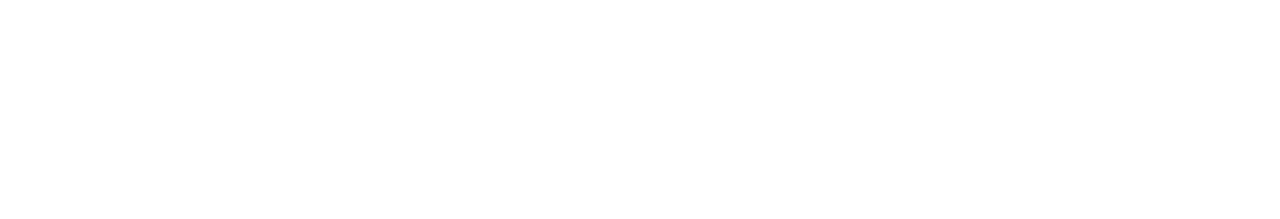
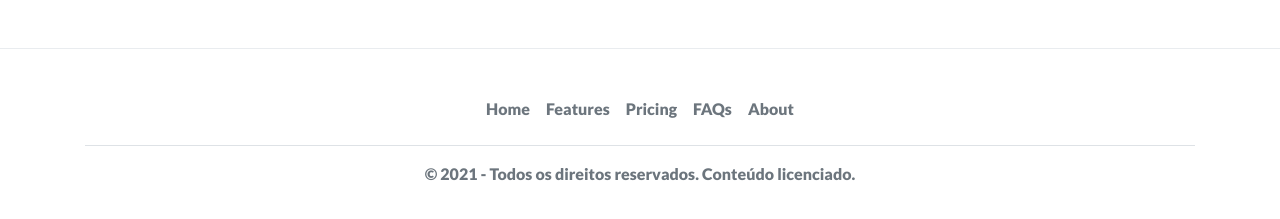
Before and after one commit to deloitte-grupo-4/pi-front-grupo-04, an Angular app: page / in a window 1280 px wide. Shown: the part 1389-1608 px from the top of the page. Before the commit the page ends 1437 px from the top, so only its background shows below. Built offline with nearby package versions, Linux system fonts and the light colour scheme; no server answers.

Commit message:
adicionado bootstrap nas dep json | adicionado base footer | att home com footer

```diff
--- a/angular.json
+++ b/angular.json
@@ -30,6 +30,7 @@
               "src/assets"
             ],
             "styles": [
+              "node_modules/bootstrap/dist/css/bootstrap.min.css",
               "src/styles.css"
             ],
             "scripts": []
--- a/package.json
+++ b/package.json
@@ -15,9 +15,12 @@
     "@angular/compiler": "~12.2.0",
     "@angular/core": "~12.2.0",
     "@angular/forms": "~12.2.0",
+    "@angular/localize": "~12.2.0",
     "@angular/platform-browser": "~12.2.0",
     "@angular/platform-browser-dynamic": "~12.2.0",
     "@angular/router": "~12.2.0",
+    "@ng-bootstrap/ng-bootstrap": "^10.0.0",
+    "bootstrap": "^4.5.0",
     "rxjs": "~6.6.0",
     "tslib": "^2.3.0",
     "zone.js": "~0.11.4"
--- /dev/null
+++ b/src/app/Components/footer/footer.component.html
@@ -0,0 +1,26 @@
+<div class="dropdown-divider"></div>
+
+<div class="container">
+  <footer class="py-3 my-4">
+    <ul class="nav justify-content-center border-bottom pb-3 mb-3">
+      <li class="nav-item">
+        <a href="#" class="nav-link px-2 text-muted">Home</a>
+      </li>
+      <li class="nav-item">
+        <a href="#" class="nav-link px-2 text-muted">Features</a>
+      </li>
+      <li class="nav-item">
+        <a href="#" class="nav-link px-2 text-muted">Pricing</a>
+      </li>
+      <li class="nav-item">
+        <a href="#" class="nav-link px-2 text-muted">FAQs</a>
+      </li>
+      <li class="nav-item">
+        <a href="#" class="nav-link px-2 text-muted">About</a>
+      </li>
+    </ul>
+    <p class="text-center text-muted">
+      &copy; 2021 - Todos os direitos reservados. Conteúdo licenciado.
+    </p>
+  </footer>
+</div>
--- /dev/null
+++ b/src/app/Components/footer/footer.component.ts
@@ -0,0 +1,15 @@
+import { Component, OnInit } from '@angular/core';
+
+@Component({
+  selector: 'app-footer',
+  templateUrl: './footer.component.html',
+  styleUrls: ['./footer.component.css']
+})
+export class FooterComponent implements OnInit {
+
+  constructor() { }
+
+  ngOnInit(): void {
+  }
+
+}
--- a/src/app/Components/header/header.component.html
+++ b/src/app/Components/header/header.component.html
@@ -1,24 +1,31 @@
 <header class="container">
   <div class="logo">
-      <h1><a href="#"><img src="https://fontmeme.com/permalink/211025/d552e72927c24dd5c35783c1bbf5b86e.png"></a></h1>
+    <h1>
+      <a href="#"
+        ><img
+          src="https://fontmeme.com/permalink/211025/d552e72927c24dd5c35783c1bbf5b86e.png"
+      /></a>
+    </h1>
   </div>
   <div class="categorias">
     <a href="#" class="selected">home</a>
-      <a href="#" >séries</a>
+    <a href="#">séries</a>
     <a href="#">bandas</a>
     <a href="#">filmes</a>
     <a href="#">games</a>
   </div>
   <div class="icons">
     <a href="#">
-          <img src="../../../assets/icons/search-icon.svg">
+      <img src="../../../assets/icons/search-icon.svg" />
     </a>
     <a routerLink="/login">
-          <img src="../../../assets/icons/user-icon.svg">
+      <img src="../../../assets/icons/user-icon.svg" />
     </a>
     <a routerLink="/shopping-cart">
-          <img src="../../../assets/icons/cart-icon.svg">
-          <div *ngIf = "cart.getCart().length > 0" class="orange-circle">{{cart.getCart().length}}</div>
+      <img src="../../../assets/icons/cart-icon.svg" />
+      <div *ngIf="cart.getCart().length > 0" class="orange-circle">
+        {{ cart.getCart().length }}
+      </div>
     </a>
   </div>
 </header>
--- a/src/app/Components/home/home.component.html
+++ b/src/app/Components/home/home.component.html
@@ -2,28 +2,44 @@
 <main>
   <section class="container">
     <div class="banner">
-      <div class="img-principal ">
-          <img src="../../../assets//img/cartoon.jpg" class="animate__animated animate__fadeInLeft">
+      <div class="img-principal">
+        <img
+          src="../../../assets//img/cartoon.jpg"
+          class="animate__animated animate__fadeInLeft"
+        />
       </div>
-      <div class="img-secundaria " >
-          <img src="../../../assets/img/coding.jfif" class="animate__animated animate__fadeInRight animate__delay-1s">
-          <div class="texto-promo animate__animated animate__fadeInRight animate__delay-2s"> Camisetas a partir de R$19,90! </div>
+      <div class="img-secundaria">
+        <img
+          src="../../../assets/img/coding.jfif"
+          class="animate__animated animate__fadeInRight animate__delay-1s"
+        />
+        <div
+          class="
+            texto-promo
+            animate__animated animate__fadeInRight animate__delay-2s
+          "
+        >
+          Camisetas a partir de R$19,90!
+        </div>
       </div>
     </div>
   </section>
   <section class="container">
     <h2>mais vendidos</h2>
-  <div class="imgs" *ngFor = "let product of products">
-     <a [routerLink]="['/product', { id: product.id }]"> {{product.name}} </a>
+    <div class="imgs" *ngFor="let product of products">
+      <a [routerLink]="['/product', { id: product.id }]">
+        {{ product.name }}
+      </a>
     </div>
   </section>
   <section class="container">
     <h2>coleção 2021</h2>
     <div class="imgs">
-      <img src="../../../assets/img/img2.png">
-      <img src="../../../assets/img/img2.png">
-      <img src="../../../assets/img/img2.png">
-      <img src="../../../assets/img/img2.png">
+      <img src="../../../assets/img/img2.png" />
+      <img src="../../../assets/img/img2.png" />
+      <img src="../../../assets/img/img2.png" />
+      <img src="../../../assets/img/img2.png" />
     </div>
   </section>
+  <app-footer></app-footer>
 </main>
--- a/src/polyfills.ts
+++ b/src/polyfills.ts
@@ -1,3 +1,7 @@
+/***************************************************************************************************
+ * Load `$localize` onto the global scope - used if i18n tags appear in Angular templates.
+ */
+import '@angular/localize/init';
 /**
  * This file includes polyfills needed by Angular and is loaded before the app.
  * You can add your own extra polyfills to this file.
--- a/src/styles.css
+++ b/src/styles.css
@@ -8,3 +8,5 @@ body {
   font-family: 'Lato', sans-serif;
   font-weight: 900;
 }
+
+@import "~bootstrap/dist/css/bootstrap.css";
```
Also changed, not shown: src/app/app.module.ts (+19 -16 lines), src/app/Components/footer/footer.component.css (added), 2 other files (tests, documents, lock files or other folders). Lines whose indentation alone changed are shown as unchanged.
